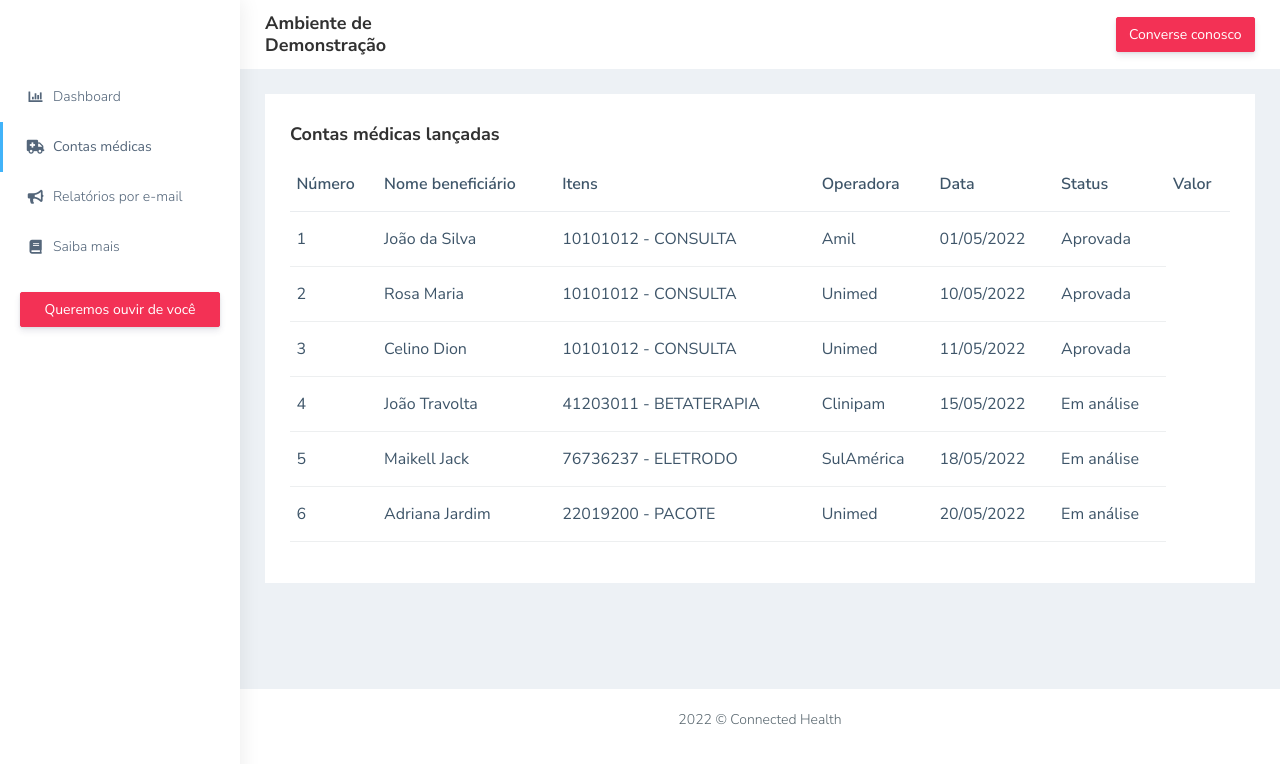
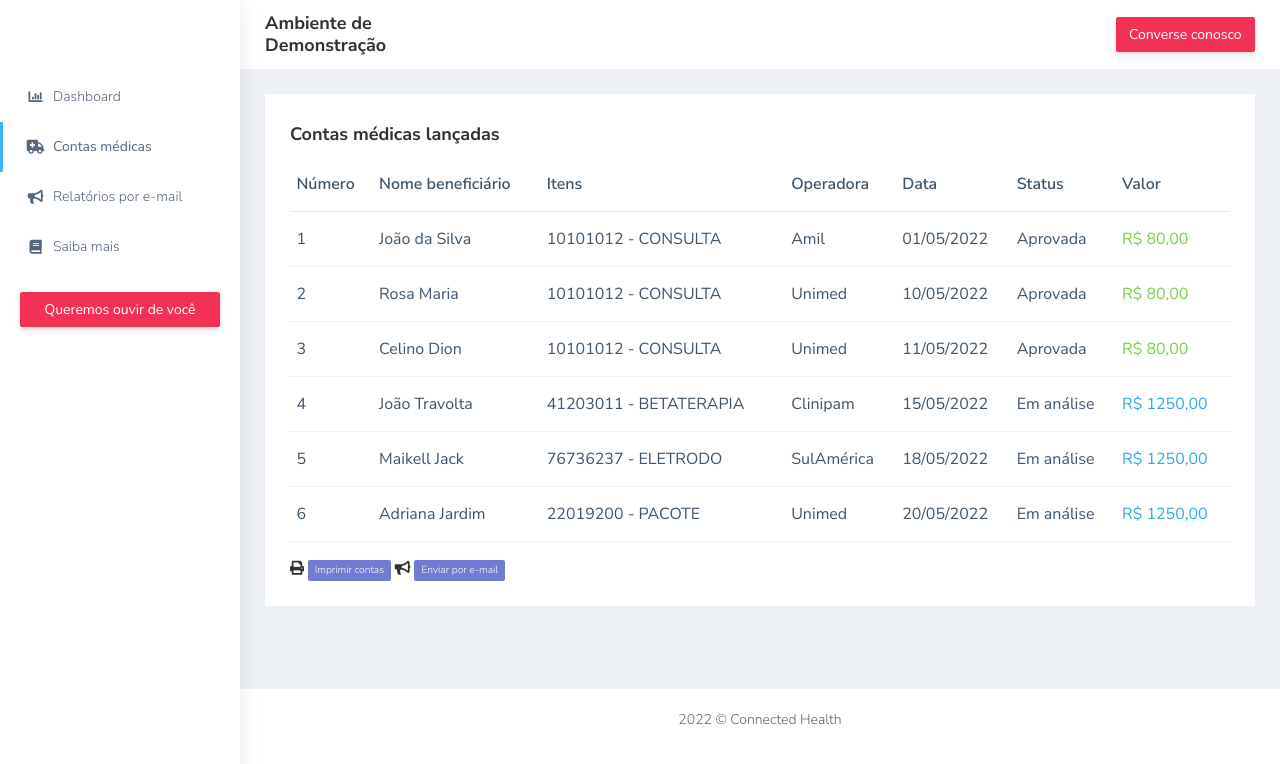
Before and after one commit to admjulio/conn.health, a plain HTML site: page basic-table.html in a window 1280 px wide. Drawn offline with nearby package versions, Linux system fonts and the light colour scheme.

Commit message:
inserido icon de impressão e envio por email

```diff
--- a/basic-table.html
+++ b/basic-table.html
@@ -158,6 +158,7 @@
                                             <td>Amil</td>
                                             <td>01/05/2022</td>
                                             <td>Aprovada</td>
+                                            <td><span class="text-success">R$ 80,00</span></td>
                                         </tr>
                                         <tr>
                                             <td>2</td>
@@ -166,6 +167,7 @@
                                             <td>Unimed</td>
                                             <td>10/05/2022</td>
                                             <td>Aprovada</td>
+                                            <td><span class="text-success">R$ 80,00</span></td>
                                         </tr>
                                         <tr>
                                             <td>3</td>
@@ -174,6 +176,7 @@
                                             <td>Unimed</td>
                                             <td>11/05/2022</td>
                                             <td>Aprovada</td>
+                                            <td><span class="text-success">R$ 80,00</span></td>
                                         </tr>
                                         <tr>
                                             <td>4</td>
@@ -182,6 +185,7 @@
                                             <td>Clinipam</td>
                                             <td>15/05/2022</td>
                                             <td>Em análise</td>
+                                            <td><span class="text-info">R$ 1250,00</span></td>
                                         </tr>
                                         <tr>
                                             <td>5</td>
@@ -190,6 +194,7 @@
                                             <td>SulAmérica</td>
                                             <td>18/05/2022</td>
                                             <td>Em análise</td>
+                                            <td><span class="text-info">R$ 1250,00</span></td>
                                         </tr>
                                         <tr>
                                             <td>6</td>
@@ -198,9 +203,14 @@
                                             <td>Unimed</td>
                                             <td>20/05/2022</td>
                                             <td>Em análise</td>
+                                            <td><span class="text-info">R$ 1250,00</span></td>
                                         </tr>
                                     </tbody>
                                 </table>
+                                <i class="fas fa-print" aria-hidden="true"> </i>
+                                <span class="badge bg-primary rounded">Imprimir contas</span>
+                                <i class="fas fa-bullhorn" aria-hidden="true"> </i>
+                                <span class="badge bg-primary rounded">Enviar por e-mail</span>
                             </div>
                         </div>
                     </div>
```
